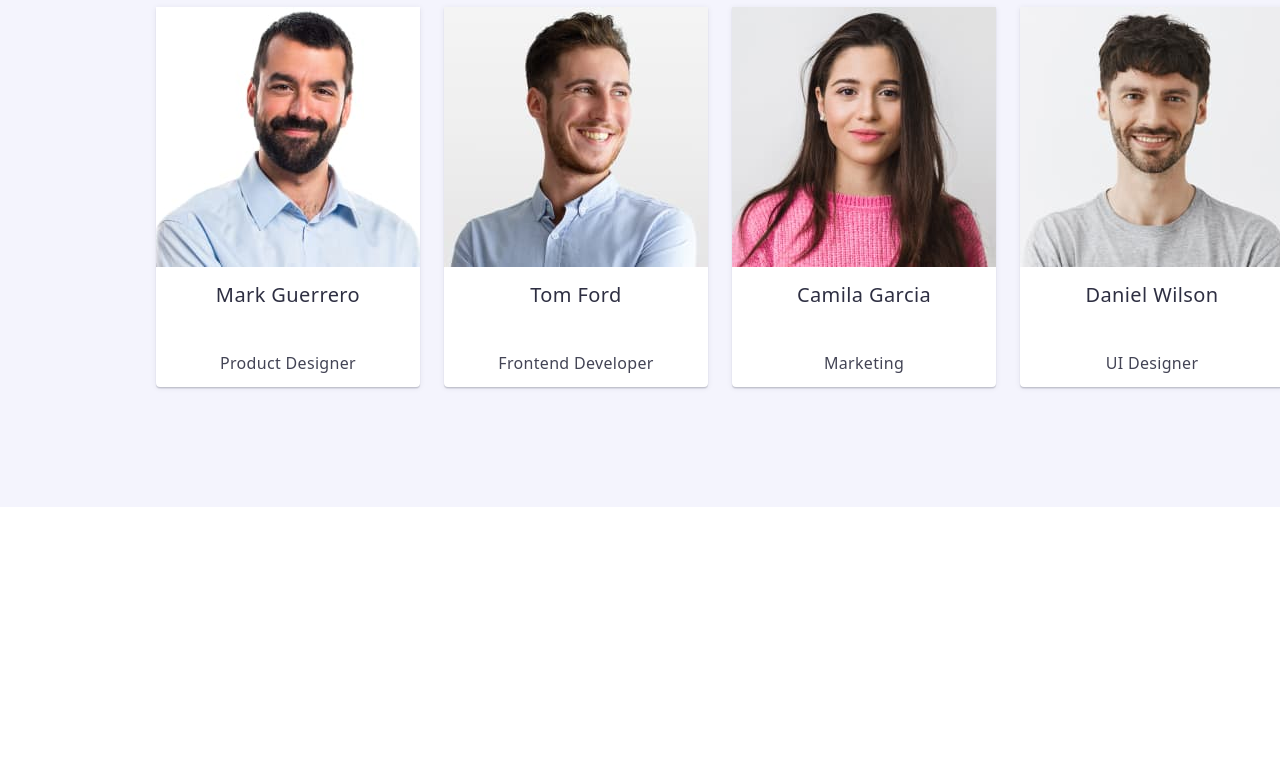
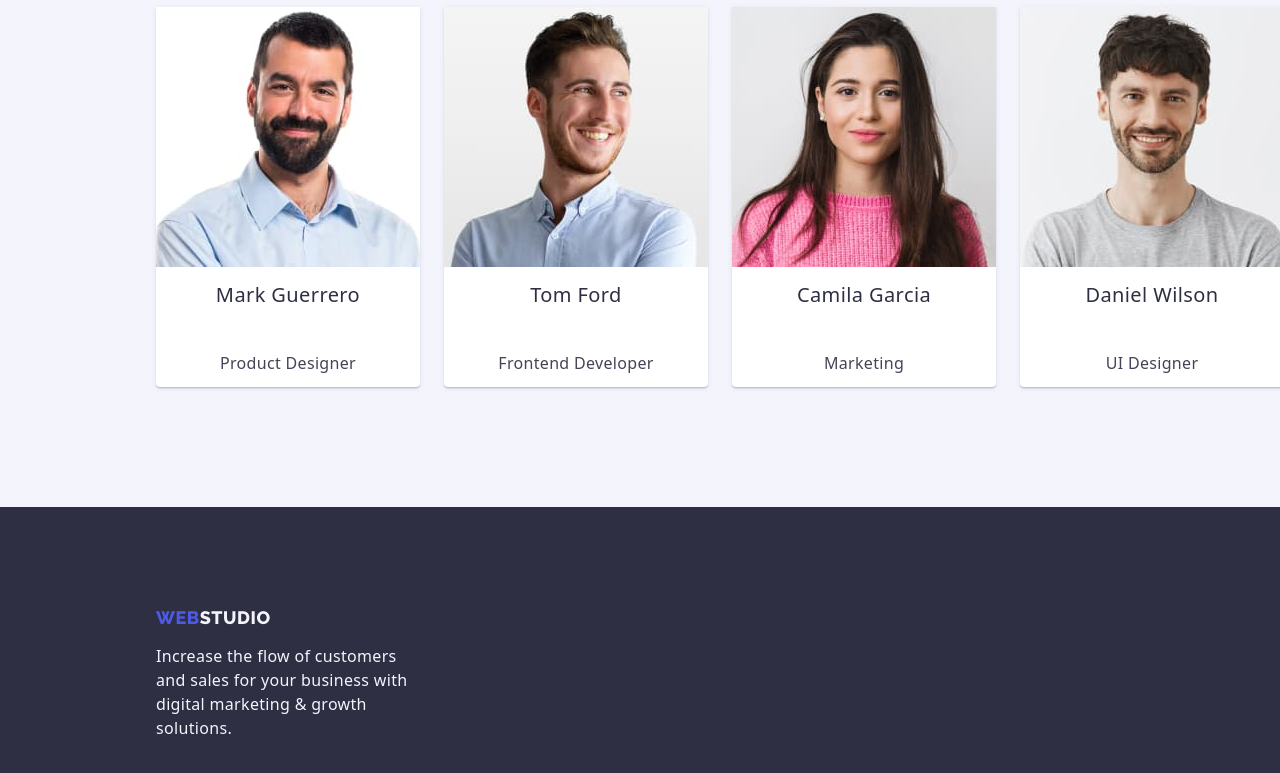
Before and after one commit to AlinaKalen/goit-markup-hw-03, a plain HTML site: page index.html in a window 1280 px wide. Shown: the part 1893-2666 px from the top of the page. Before the commit the page ends 2400 px from the top, so only its background shows below. Drawn offline with nearby package versions, Linux system fonts and the light colour scheme.

Commit message:
update index.html

```diff
--- a/css/styles.css
+++ b/css/styles.css
@@ -203,7 +203,6 @@ top: 24px;
     flex: none;
     order: 0;
     flex-grow: 0;
-
     font-family: "Roboto", sans-serif;
     font-size: 16px;
     letter-spacing: 0.04em;
@@ -211,6 +210,7 @@ top: 24px;
     line-height: 1.5;
     display: flex;
     align-items: center;
+    padding: 32 16 32 16;
 }
 
 
@@ -349,6 +349,7 @@ top: 24px;
     margin-top: 120px;
     padding-top: 0px;
 
+
 }
 
 .team-header {
@@ -362,7 +363,8 @@ top: 24px;
     position: absolute;
     height: 40px;
     left: 639px;
-
+    padding-top: 120px;
+    padding-bottom: 72px;
 
 }
 
@@ -381,6 +383,7 @@ top: 24px;
     width: 264px;
     height: 380px;
     margin-top: 216px;
+
 }
 
 .team-card-mark {
@@ -426,11 +429,17 @@ top: 24px;
     flex: none;
     order: 1;
     flex-grow: 0;
+
 }
 
 .footer-section {
     background-color: var(--navy-blue-modal-overlay);
-
+    position: absolute;
+    width: 1440px;
+    height: 312px;
+    left: 0px;
+    top: 2280px;
+    margin-top: 120px;
 }
 
 .footer-text {
@@ -438,6 +447,14 @@ top: 24px;
     line-height: 1.5;
 }
 
+.footer-section-text {
+    position: absolute;
+    width: 264px;
+    height: 112px;
+    left: 156px;
+    margin-top: 100px;
+    margin-bottom: 100px;
+}
 
 /* Portfolio*/
 
--- a/index.html
+++ b/index.html
@@ -166,13 +166,17 @@
     </main>
 
     <footer class="footer-section container">
-      <a href="./index.html" class="logo link"
-        >Web<span class="logo-footer">Studio</span></a
-      >
+    <div class="footer-section-text">
+      <a href="./index.html" class="logo link">Web<span class="logo-footer">Studio</span></a>
+
       <p class="footer-text">
         Increase the flow of customers and sales for your business with digital
         marketing & growth solutions.
       </p>
+    </div>
+
     </footer>
+
   </body>
+
 </html>
```
